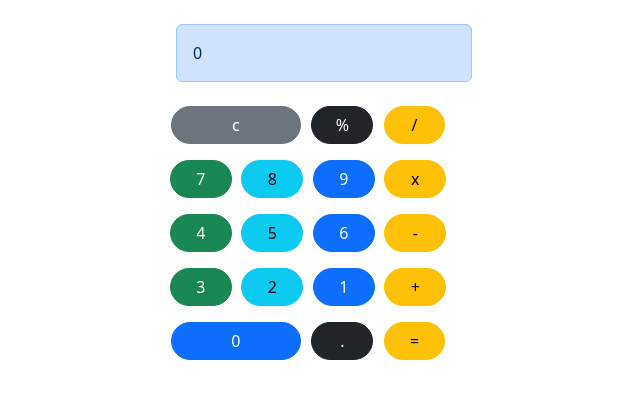
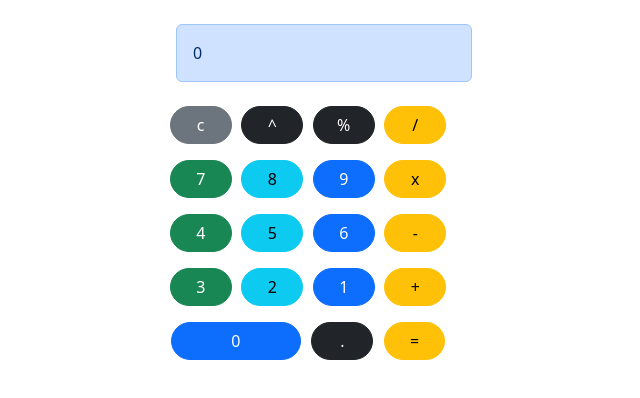
Before and after one commit to olayiwola2288/calculator, a plain HTML site: page index.html in a window 1280 px wide. Shown: the whole page, without its empty margins (332-972 px from the left). Drawn offline with nearby package versions, Linux system fonts and the light colour scheme.

Commit message:
'update'

```diff
--- a/index.html
+++ b/index.html
@@ -29,7 +29,8 @@
         <div class="alert alert-primary col-4 mx-3 mt-4 w-100" id="show">0</div>
     <section class="" style="display: flex;  flex:1; justify-content: center; flex-wrap: wrap; justify-content: space-evenly;">
 
-            <button class="btn btn-secondary rounded-5  my-2  " style="width: 44%;" onclick="clearBoard()">c</button>
+            <button class="btn btn-secondary rounded-5  my-2  " onclick="clearBoard()">c</button>
+            <button class="btn btn-dark rounded-5  my-2" onclick="theNumber('**')">^</button>
             <button class="btn btn-dark rounded-5  my-2" onclick="theNumber('%')">%</button>
             <button class="btn btn-warning rounded-5  my-2" onclick="theNumber('/')">/</button>
 
@@ -49,7 +50,8 @@
             <button class=" btn btn-primary rounded-5 my-2" onclick="theNumber('1')">1</button>
             <button class=" btn btn-warning rounded-5 my-2" onclick="theNumber('+')">+</button>
 
-            <button class=" btn btn-primary rounded-5 my-2 "style="width: 44%; onclick="theNumber('0')">0</button>
+            <!-- <button class=" btn btn-primary rounded-5 my-2 " onclick="theNumber"('0')>0</button> -->
+            <button class=" btn btn-primary rounded-5 my-2" onclick="theNumber('0')" style="width: 44%;">0</button>
             <button class=" btn btn-dark rounded-5 my-2" onclick="theNumber('.')">.</button>
             <button class=" btn btn-warning rounded-5 my-2" onclick="calculate()">=</button>
 
```
